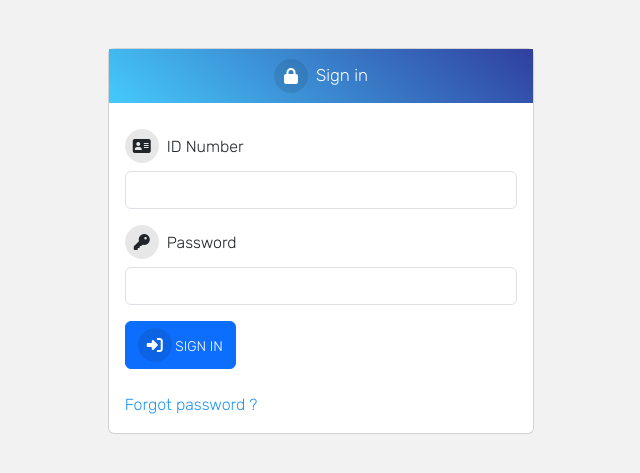
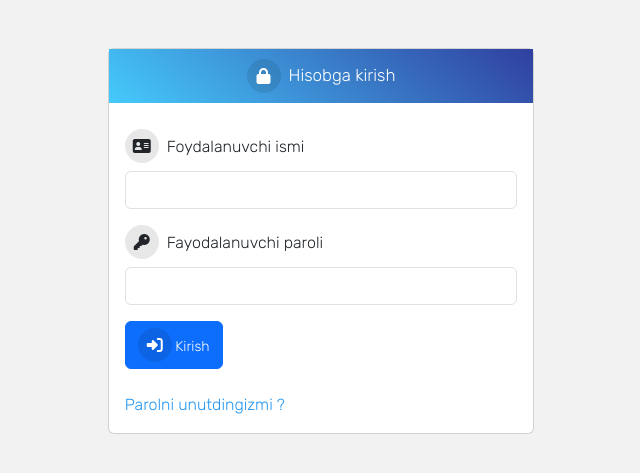
Before and after one commit to Xusanbek0039/Django-Student-LMS-Edu, a Django app: page /accounts/login/ in a window 1280 px wide. Shown: the top 473 px of the page, without its empty margins (319-959 px from the left). Run offline with Django 3.2, Linux system fonts and the light colour scheme; parts of the project's set-up code (start-up, migrations or seed data) failed here and were passed over; some libraries are stand-ins or nearby versions.

Commit message:
Update login.html

```diff
--- a/templates/registration/login.html
+++ b/templates/registration/login.html
@@ -7,28 +7,28 @@
   <div class="card">
     <div class="form-title">
       <i class="fas fa-lock me-2"></i>
-      Sign in
+      Hisobga kirish
     </div>
     <div class="card-body">
         <form action="" method="POST" id="login-form">{% csrf_token %}
           <div class="form-group mb-3">
-              <label class="mb-2" for="username_id"><i class="fas fa-address-card me-2"></i>ID Number</label>
+              <label class="mb-2" for="username_id"><i class="fas fa-address-card me-2"></i>Foydalanuvchi ismi</label>
               <input type="text" name="username" id="username_id" class="form-control" required>
               <div id="message-wrapper"></div>
           </div>
           <div class="form-group mb-3">
-              <label class="mb-2" for="password_id"><i class="fas fa-key me-2"></i>Password</label>
+              <label class="mb-2" for="password_id"><i class="fas fa-key me-2"></i>Fayodalanuvchi paroli</label>
               <input type="password" name="password" id="password_id" class="form-control" required>
           </div>
           {% if form.errors %}
-                <span class="text-danger"><i class="fas fa-exclamation-circle"></i> Invalid ID & Password.</span><br>
+                <span class="text-danger"><i class="fas fa-exclamation-circle"></i> Ism & Parol noto'g'ri!</span><br>
           {% endif %}
 
-          <button type="submit" class="btn btn-primary" id="login-btn"><i class="fas fa-sign-in-alt"></i><small> SIGN IN</small></button>
+          <button type="submit" class="btn btn-primary" id="login-btn"><i class="fas fa-sign-in-alt"></i><small> Kirish</small></button>
         </form>
         <br>
         <div class="login-bottom">
-          <a href="{% url 'password_reset' %}" class="link">Forgot password ?</a>
+          <a href="{% url 'password_reset' %}" class="link">Parolni unutdingizmi ?</a>
         </div>
       </div>
   </div>
```
